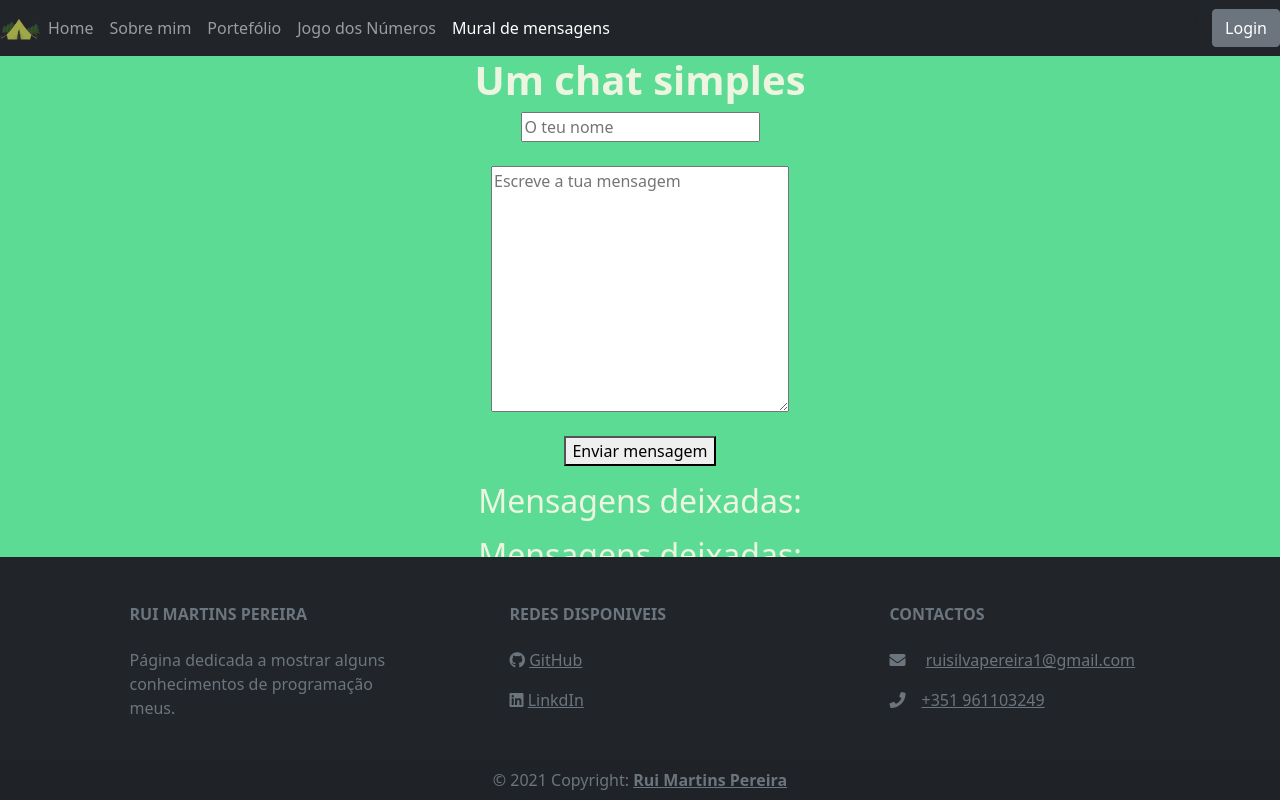
After one commit to Peras92/Aula-17, a Flask app: template templates/mural.html in a window 1280 px wide. The commit adds this page. Run offline with Flask 2, Linux system fonts and the light colour scheme; the template is opened without the code that fills it, so the values that code supplies are empty; some libraries are stand-ins or nearby versions.

Commit message:
Experiencias

```diff
--- a/main.py
+++ b/main.py
@@ -1,12 +1,26 @@
-from flask import Flask, render_template, request, make_response
+from flask import Flask, render_template, request, make_response, redirect, url_for
+from sqla_wrapper import SQLAlchemy
+import os
+from sqlalchemy_pagination import paginate
 import random
+from funcoes import utilizador
+from datetime import datetime
 
 app = Flask(__name__)
 
+db_url = os.getenv("DATABASE_URL", "sqlite:///db.sqlite").replace("postgres://", "postgresql://", 1)
+db = SQLAlchemy(db_url)
+
+class Mensagem(db.Model):
+    id = db.Column(db.Integer, primary_key=True)
+    utilizador = db.Column(db.String, unique=False)
+    texto = db.Column(db.String, unique=False)
+
+db.create_all()
 
 @app.route("/")
 def index():
-   return render_template("index.html")
+    return render_template("index.html")
 
 @app.route("/aboutme/")
 def about_me():
@@ -67,5 +81,56 @@ def numero():
 
             return render_template("sucesso.html", mensagem=mensagem)
 
+@app.route("/mural/", methods=["GET"])
+def mural():
+    page = request.args.get("page")
+
+    if not page:
+        page=1
+
+    mensagem_filtrada = db.query(Mensagem)
+
+    mensagem = paginate(query=mensagem_filtrada, page=int(page), page_size=5)
+
+    return render_template("mural.html", mensagem=mensagem)
+
+@app.route("/add-message", methods=["POST"])
+def add_message():
+    utilizador = request.form.get("utilizador")
+    texto = request.form.get("texto")
+
+    mensagem = Mensagem(utilizador=utilizador, texto=texto)
+    mensagem.save()
+
+    return redirect("/mural")
+
+@app.route("/registo/", methods=["GET", "POST"])
+def registo():
+    if request.methods=="GET":
+        return render_template("registo.html")
+
+    else:
+        name = request.form.get("user-name")
+        email = request.form.get("user-email")
+
+        # create a User object
+        user = User(name=name, email=email)
+
+        # save the user object into a database
+        db.add(user)
+        db.commit()
+
+        return redirect(url_for('index'))
+
+@app.errorhandler(404)
+def page_not_found(e):
+    # note that we set the 404 status explicitly
+    return render_template('404.html'), 404
+
+@app.errorhandler(500)
+def page_not_found(e):
+    # note that we set the 500 status explicitly
+    return render_template('404.html'), 500
+
 if __name__ == '__main__':
     app.run()  # if you use the port parameter, delete it before deploying to Heroku
--- a/static/css/geral.css
+++ b/static/css/geral.css
@@ -14,11 +14,3 @@ h2 {
 a {
     color: inherit;
 }
-.footer {
-    position: absolute;
-    bottom: 0;
-    width: 100%;
-    background-color: red;
-    color: white;
-    text-align: center;
- }
--- a/templates/base.html
+++ b/templates/base.html
@@ -44,17 +44,23 @@
         <li class="nav-item">
           <a id="jogo" {%if active_page == "numero" %} class="nav-link active" {% endif%} class="nav-link"  href="/numero/">Jogo dos Números</a>
         </li>
+        <li class="nav-item">
+          <a id="mural" {%if active_page == "mural" %} class="nav-link active" {% endif%} class="nav-link"  href="/mural/">Mural de mensagens</a>
+        </li>
       </ul>
     </div>
+    <p>Olá </p>
+    <a class="btn btn-secondary" href="/login/" role="button" >Login</a>
   </nav>
 
   {% block content %}
 
   {% endblock content %}
 
+</div> <!--/corpo-->
 
 <!-- Footer -->
-<footer class="text-center text-lg-start bg-dark text-muted footer">
+<footer class="text-center text-lg-start bg-dark text-muted footer fixed-bottom">
 
   <!-- Section: Links  -->
   <section class="">
@@ -114,7 +120,7 @@
 
   <script src="https://cdn.jsdelivr.net/npm/bootstrap@5.0.1/dist/js/bootstrap.bundle.min.js" integrity="sha384-gtEjrD/SeCtmISkJkNUaaKMoLD0//ElJ19smozuHV6z3Iehds+3Ulb9Bn9Plx0x4" crossorigin="anonymous"></script>
 
-</div>
+
   </body>
 
 
--- /dev/null
+++ b/templates/mural.html
@@ -0,0 +1,39 @@
+{% extends "base.html" %}
+{% set active_page = "mural" %}
+
+{% block content %}
+    <div class="container text-center">
+        <h1>Um chat simples</h1>
+
+        <form action="/add-message" method="POST">
+            <input name="utilizador" placeholder="O teu nome">
+            <br><br>
+
+            <textarea placeholder="Escreve a tua mensagem" name="texto" rows="10" cols="30"></textarea>
+
+            <br><br>
+
+            <button type="submit">Enviar mensagem</button>
+
+        </form>
+
+        <h2>Mensagens deixadas:</h2>
+
+        {% for i in mensagem.items %}
+        <p>
+            <strong>{{i.utilizador}}:</strong> {{i.texto}}
+        </p>
+        {% endfor %}
+
+        <p>
+            {% for page_num in range(mensagem.pages) %}
+                <a href="/mural?page={{page_num+1}}">Pagina {{page_num+1}} </a>
+            {% endfor %}
+
+        </p>
+        <h2>Mensagens deixadas:</h2>
+        <h2>Mensagens deixadas:</h2>
+        <h2>Mensagens deixadas:</h2>
+    </div>
+
+{% endblock content %}
```
Also changed, not shown: funcoes.py (added, +7 -0 lines), templates/404.html (added, +11 -0 lines), db.sqlite (added).
